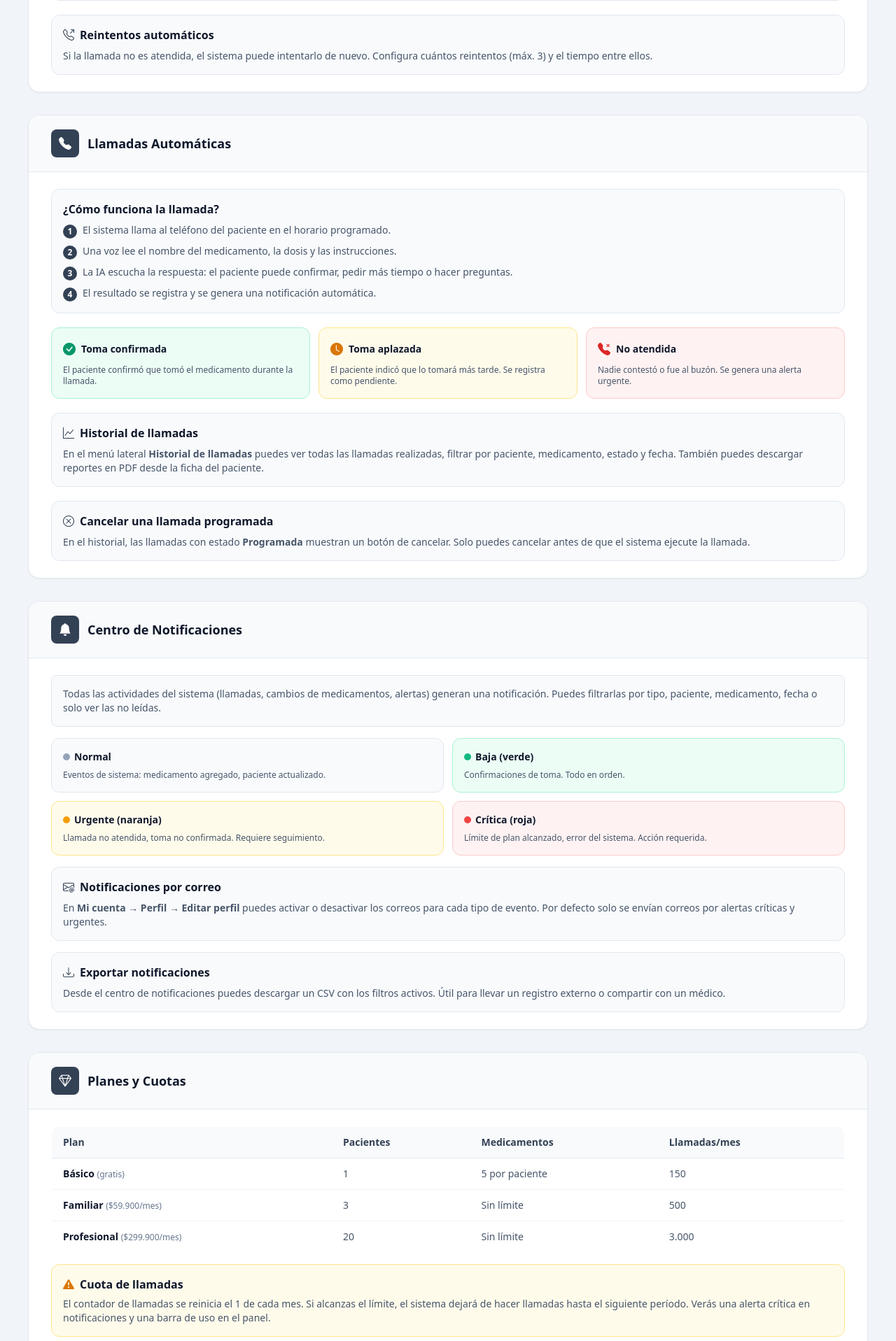
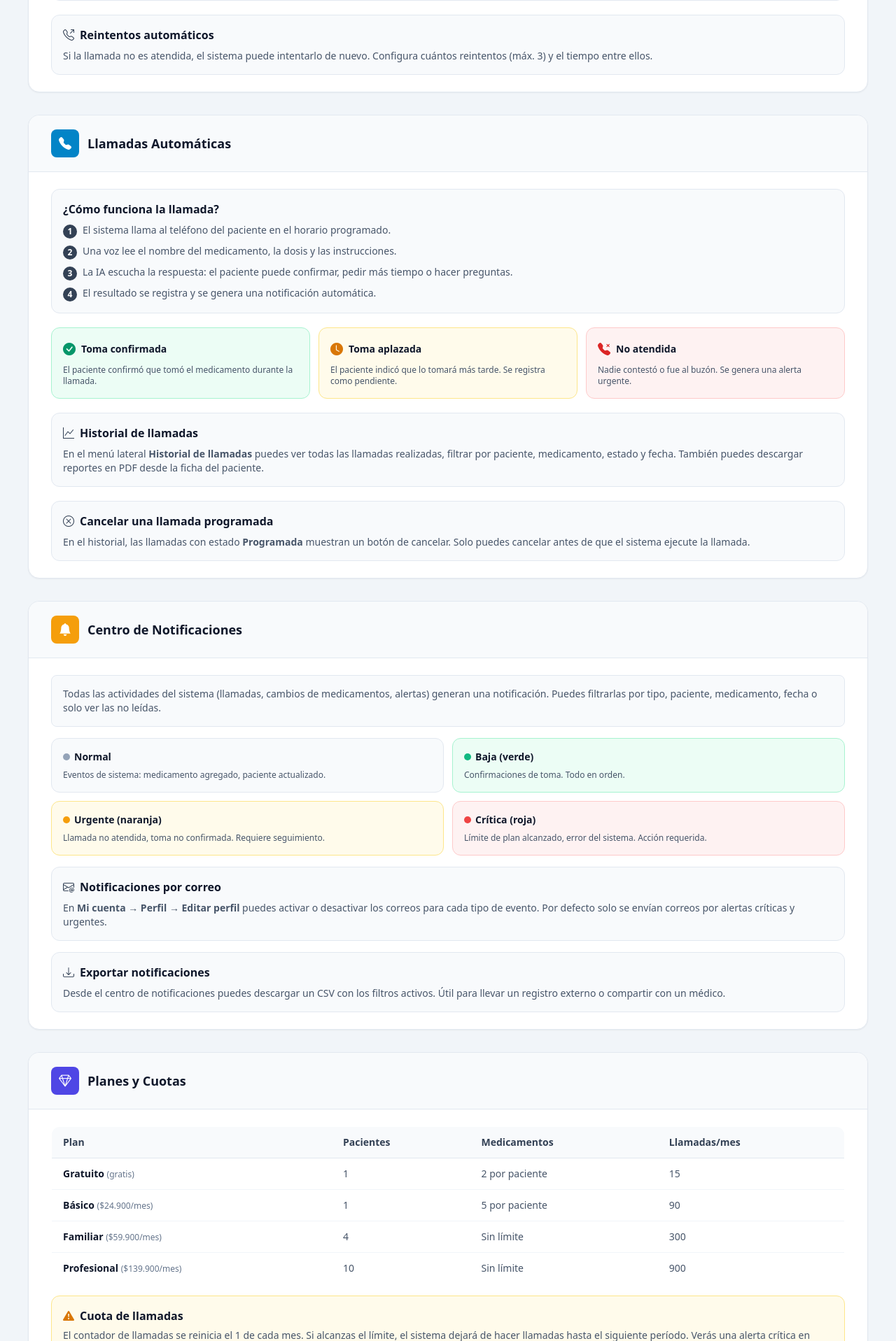
Before and after one commit to Porvoz/Porvoz_web, a Django app: page /guia/ in a window 1280 px wide. Shown: the part 1757-3674 px from the top of the page at 70% size. Run offline with Django 5.2, Linux system fonts and the light colour scheme; parts of the project's set-up code (start-up, migrations or seed data) failed here and were passed over; some libraries are stand-ins or nearby versions.

Commit message:
feat: mejoras UI — iconos notificaciones, guía con colores, tickets

```diff
--- a/porvoz/apps/legal/templates/legal/guide.html
+++ b/porvoz/apps/legal/templates/legal/guide.html
@@ -45,25 +45,25 @@
             <!-- Navegación horizontal (anclas) -->
             <nav class="sticky top-0 z-10 -mx-4 px-4 py-3 mb-8 bg-white/95 backdrop-blur border-b border-slate-200 shadow-sm">
                 <div class="flex flex-wrap gap-2">
-                    <a href="#inicio" class="inline-flex items-center gap-1.5 rounded-full px-3 py-1.5 text-xs font-semibold text-slate-700 bg-slate-100 hover:bg-slate-200 transition-colors">
+                    <a href="#inicio" class="inline-flex items-center gap-1.5 rounded-full px-3 py-1.5 text-xs font-semibold text-emerald-700 bg-emerald-100 hover:bg-emerald-200 transition-colors">
                         <i class="bi bi-rocket-takeoff"></i>Inicio rápido
                     </a>
-                    <a href="#pacientes" class="inline-flex items-center gap-1.5 rounded-full px-3 py-1.5 text-xs font-semibold text-slate-700 bg-slate-100 hover:bg-slate-200 transition-colors">
+                    <a href="#pacientes" class="inline-flex items-center gap-1.5 rounded-full px-3 py-1.5 text-xs font-semibold text-blue-700 bg-blue-100 hover:bg-blue-200 transition-colors">
                         <i class="bi bi-people"></i>Pacientes
                     </a>
-                    <a href="#medicamentos" class="inline-flex items-center gap-1.5 rounded-full px-3 py-1.5 text-xs font-semibold text-slate-700 bg-slate-100 hover:bg-slate-200 transition-colors">
+                    <a href="#medicamentos" class="inline-flex items-center gap-1.5 rounded-full px-3 py-1.5 text-xs font-semibold text-violet-700 bg-violet-100 hover:bg-violet-200 transition-colors">
                         <i class="bi bi-capsule"></i>Medicamentos
                     </a>
-                    <a href="#llamadas" class="inline-flex items-center gap-1.5 rounded-full px-3 py-1.5 text-xs font-semibold text-slate-700 bg-slate-100 hover:bg-slate-200 transition-colors">
+                    <a href="#llamadas" class="inline-flex items-center gap-1.5 rounded-full px-3 py-1.5 text-xs font-semibold text-sky-700 bg-sky-100 hover:bg-sky-200 transition-colors">
                         <i class="bi bi-telephone"></i>Llamadas
                     </a>
-                    <a href="#notificaciones" class="inline-flex items-center gap-1.5 rounded-full px-3 py-1.5 text-xs font-semibold text-slate-700 bg-slate-100 hover:bg-slate-200 transition-colors">
+                    <a href="#notificaciones" class="inline-flex items-center gap-1.5 rounded-full px-3 py-1.5 text-xs font-semibold text-amber-700 bg-amber-100 hover:bg-amber-200 transition-colors">
                         <i class="bi bi-bell"></i>Notificaciones
                     </a>
-                    <a href="#planes" class="inline-flex items-center gap-1.5 rounded-full px-3 py-1.5 text-xs font-semibold text-slate-700 bg-slate-100 hover:bg-slate-200 transition-colors">
+                    <a href="#planes" class="inline-flex items-center gap-1.5 rounded-full px-3 py-1.5 text-xs font-semibold text-indigo-700 bg-indigo-100 hover:bg-indigo-200 transition-colors">
                         <i class="bi bi-gem"></i>Planes
                     </a>
-                    <a href="#preguntas" class="inline-flex items-center gap-1.5 rounded-full px-3 py-1.5 text-xs font-semibold text-slate-700 bg-slate-100 hover:bg-slate-200 transition-colors">
+                    <a href="#preguntas" class="inline-flex items-center gap-1.5 rounded-full px-3 py-1.5 text-xs font-semibold text-teal-700 bg-teal-100 hover:bg-teal-200 transition-colors">
                         <i class="bi bi-chat-square-dots"></i>FAQ
                     </a>
                 </div>
@@ -75,7 +75,7 @@
                 <section id="inicio" class="scroll-mt-24">
                     <div class="bg-white rounded-2xl border border-slate-200 shadow-sm p-6 lg:p-8">
                         <h2 class="text-lg font-bold text-slate-900 mb-6 flex items-center gap-3">
-                            <div class="flex items-center justify-center w-10 h-10 rounded-lg bg-slate-700 text-white">
+                            <div class="flex items-center justify-center w-10 h-10 rounded-lg bg-emerald-600 text-white">
                                 <i class="bi bi-rocket-takeoff"></i>
                             </div>
                             Empieza en 4 pasos
@@ -126,7 +126,7 @@
                     <div class="bg-white rounded-2xl border border-slate-200 shadow-sm overflow-hidden">
                         <div class="px-6 py-5 lg:px-8 border-b border-slate-200 bg-slate-50">
                             <h2 class="text-lg font-bold text-slate-900 flex items-center gap-3">
-                                <div class="flex items-center justify-center w-10 h-10 rounded-lg bg-slate-700 text-white">
+                                <div class="flex items-center justify-center w-10 h-10 rounded-lg bg-blue-600 text-white">
                                     <i class="bi bi-people-fill"></i>
                                 </div>
                                 Gestión de Pacientes
@@ -166,7 +166,7 @@
                     <div class="bg-white rounded-2xl border border-slate-200 shadow-sm overflow-hidden">
                         <div class="px-6 py-5 lg:px-8 border-b border-slate-200 bg-slate-50">
                             <h2 class="text-lg font-bold text-slate-900 flex items-center gap-3">
-                                <div class="flex items-center justify-center w-10 h-10 rounded-lg bg-slate-700 text-white">
+                                <div class="flex items-center justify-center w-10 h-10 rounded-lg bg-violet-600 text-white">
                                     <i class="bi bi-capsule-pill"></i>
                                 </div>
                                 Configurar Medicamentos
@@ -224,7 +224,7 @@
                     <div class="bg-white rounded-2xl border border-slate-200 shadow-sm overflow-hidden">
                         <div class="px-6 py-5 lg:px-8 border-b border-slate-200 bg-slate-50">
                             <h2 class="text-lg font-bold text-slate-900 flex items-center gap-3">
-                                <div class="flex items-center justify-center w-10 h-10 rounded-lg bg-slate-700 text-white">
+                                <div class="flex items-center justify-center w-10 h-10 rounded-lg bg-sky-600 text-white">
                                     <i class="bi bi-telephone-fill"></i>
                                 </div>
                                 Llamadas Automáticas
@@ -289,7 +289,7 @@
                     <div class="bg-white rounded-2xl border border-slate-200 shadow-sm overflow-hidden">
                         <div class="px-6 py-5 lg:px-8 border-b border-slate-200 bg-slate-50">
                             <h2 class="text-lg font-bold text-slate-900 flex items-center gap-3">
-                                <div class="flex items-center justify-center w-10 h-10 rounded-lg bg-slate-700 text-white">
+                                <div class="flex items-center justify-center w-10 h-10 rounded-lg bg-amber-500 text-white">
                                     <i class="bi bi-bell-fill"></i>
                                 </div>
                                 Centro de Notificaciones
@@ -351,7 +351,7 @@
                     <div class="bg-white rounded-2xl border border-slate-200 shadow-sm overflow-hidden">
                         <div class="px-6 py-5 lg:px-8 border-b border-slate-200 bg-slate-50">
                             <h2 class="text-lg font-bold text-slate-900 flex items-center gap-3">
-                                <div class="flex items-center justify-center w-10 h-10 rounded-lg bg-slate-700 text-white">
+                                <div class="flex items-center justify-center w-10 h-10 rounded-lg bg-indigo-600 text-white">
                                     <i class="bi bi-gem"></i>
                                 </div>
                                 Planes y Cuotas
@@ -371,22 +371,28 @@
                                     </thead>
                                     <tbody class="divide-y divide-slate-100">
                                         <tr class="hover:bg-slate-50">
-                                            <td class="px-4 py-3 font-semibold text-slate-900">Básico <span class="text-xs font-normal text-slate-500">(gratis)</span></td>
+                                            <td class="px-4 py-3 font-semibold text-slate-900">Gratuito <span class="text-xs font-normal text-slate-500">(gratis)</span></td>
+                                            <td class="px-4 py-3 text-slate-600">1</td>
+                                            <td class="px-4 py-3 text-slate-600">2 por paciente</td>
+                                            <td class="px-4 py-3 text-slate-600">15</td>
+                                        </tr>
+                                        <tr class="hover:bg-slate-50">
+                                            <td class="px-4 py-3 font-semibold text-slate-900">Básico <span class="text-xs font-normal text-slate-500">($24.900/mes)</span></td>
                                             <td class="px-4 py-3 text-slate-600">1</td>
                                             <td class="px-4 py-3 text-slate-600">5 por paciente</td>
-                                            <td class="px-4 py-3 text-slate-600">150</td>
+                                            <td class="px-4 py-3 text-slate-600">90</td>
                                         </tr>
                                         <tr class="hover:bg-slate-50">
                                             <td class="px-4 py-3 font-semibold text-slate-900">Familiar <span class="text-xs font-normal text-slate-500">($59.900/mes)</span></td>
-                                            <td class="px-4 py-3 text-slate-600">3</td>
+                                            <td class="px-4 py-3 text-slate-600">4</td>
                                             <td class="px-4 py-3 text-slate-600">Sin límite</td>
-                                            <td class="px-4 py-3 text-slate-600">500</td>
+                                            <td class="px-4 py-3 text-slate-600">300</td>
                                         </tr>
                                         <tr class="hover:bg-slate-50">
-                                            <td class="px-4 py-3 font-semibold text-slate-900">Profesional <span class="text-xs font-normal text-slate-500">($299.900/mes)</span></td>
-                                            <td class="px-4 py-3 text-slate-600">20</td>
+                                            <td class="px-4 py-3 font-semibold text-slate-900">Profesional <span class="text-xs font-normal text-slate-500">($139.900/mes)</span></td>
+                                            <td class="px-4 py-3 text-slate-600">10</td>
                                             <td class="px-4 py-3 text-slate-600">Sin límite</td>
-                                            <td class="px-4 py-3 text-slate-600">3.000</td>
+                                            <td class="px-4 py-3 text-slate-600">900</td>
                                         </tr>
                                     </tbody>
                                 </table>
@@ -415,7 +421,7 @@
                     <div class="bg-white rounded-2xl border border-slate-200 shadow-sm overflow-hidden">
                         <div class="px-6 py-5 lg:px-8 border-b border-slate-200 bg-slate-50">
                             <h2 class="text-lg font-bold text-slate-900 flex items-center gap-3">
-                                <div class="flex items-center justify-center w-10 h-10 rounded-lg bg-slate-700 text-white">
+                                <div class="flex items-center justify-center w-10 h-10 rounded-lg bg-teal-600 text-white">
                                     <i class="bi bi-chat-square-dots-fill"></i>
                                 </div>
                                 Preguntas Frecuentes
@@ -486,7 +492,7 @@
                     <div class="bg-white rounded-2xl border border-slate-200 shadow-sm p-6 lg:p-8">
                         <h2 class="text-lg font-bold text-slate-900 mb-6 flex items-center gap-3">
                             <div class="flex items-center justify-center w-10 h-10 rounded-lg bg-slate-700 text-white">
-                                <i class="bi bi-telephone"></i>
+                                <i class="bi bi-headset"></i>
                             </div>
                             Contáctanos
                         </h2>
```
Also changed, not shown: porvoz/apps/admin_panel/templates/soporte/mis_tickets.html (+46 -11 lines), porvoz/apps/notificaciones/templates/notificaciones/notifications.html (+19 -15 lines), porvoz/apps/pacientes/templates/pacientes/agregar_paciente.html (+8 -3 lines), porvoz/apps/pacientes/templatetags/custom_filters.py (added, +11 -0 lines), porvoz/apps/pacientes/templatetags/__init__.py (added).
